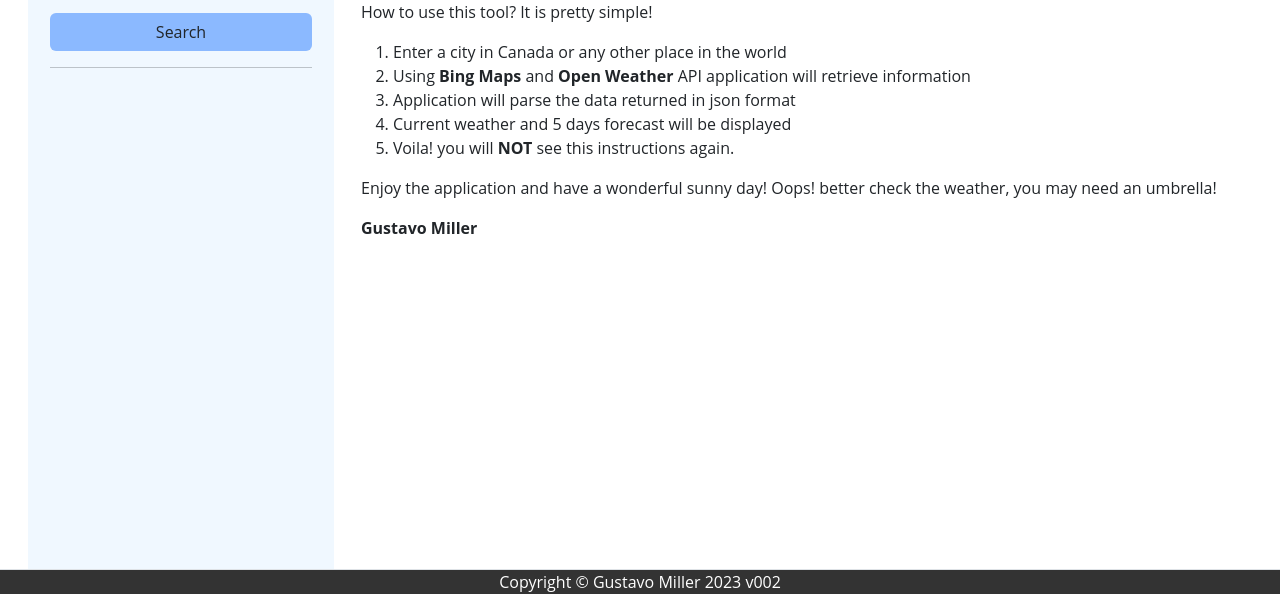
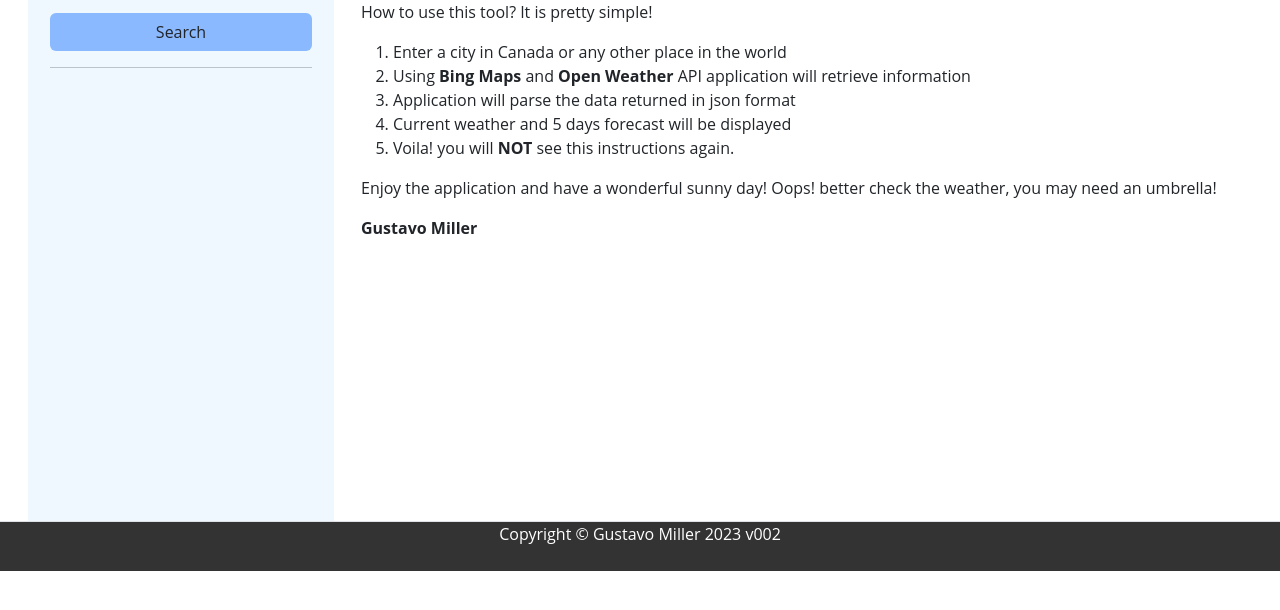
Before and after one commit to gusmiller/Weather-dashboard, a plain HTML site: page index.html in a window 1280 px wide. Shown: the part 229-839 px from the top of the page. After the commit the page ends 800 px from the top, so only its background shows below. Drawn offline with nearby package versions, Linux system fonts and the light colour scheme.

Commit message:
Sticky footer not workinig

```diff
--- a/assets/css/style.css
+++ b/assets/css/style.css
@@ -133,15 +133,14 @@ body {
 
 /* Footer definition and responsiveness*/
 footer {
-  /* position: absolute;
+  position: absolute;
   bottom: 0;
   left: 0;
   width: 100%;
   height: var(--wd-bottom-headings-height);
-  overflow: hidden; */
+  overflow: hidden;
   background-color: #333;
   color: #fff;
-
 }
 
 @media screen and (max-width: 768px) {
```
